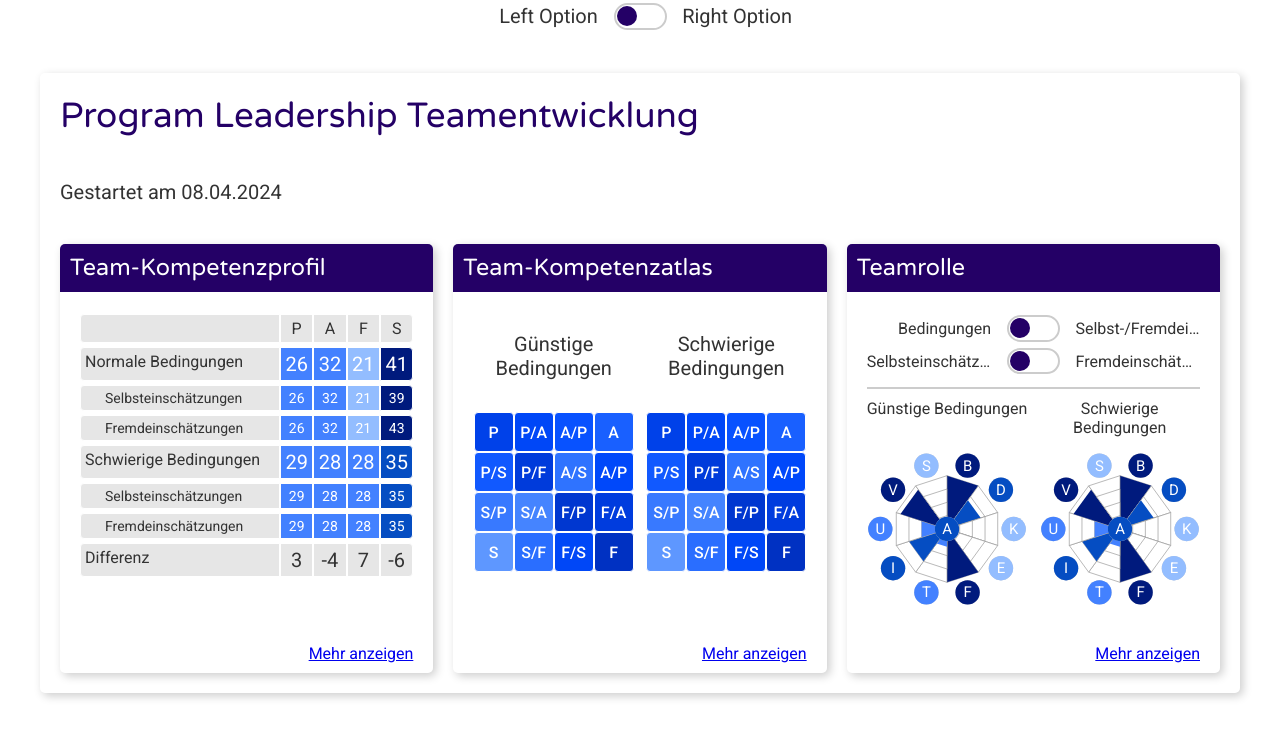
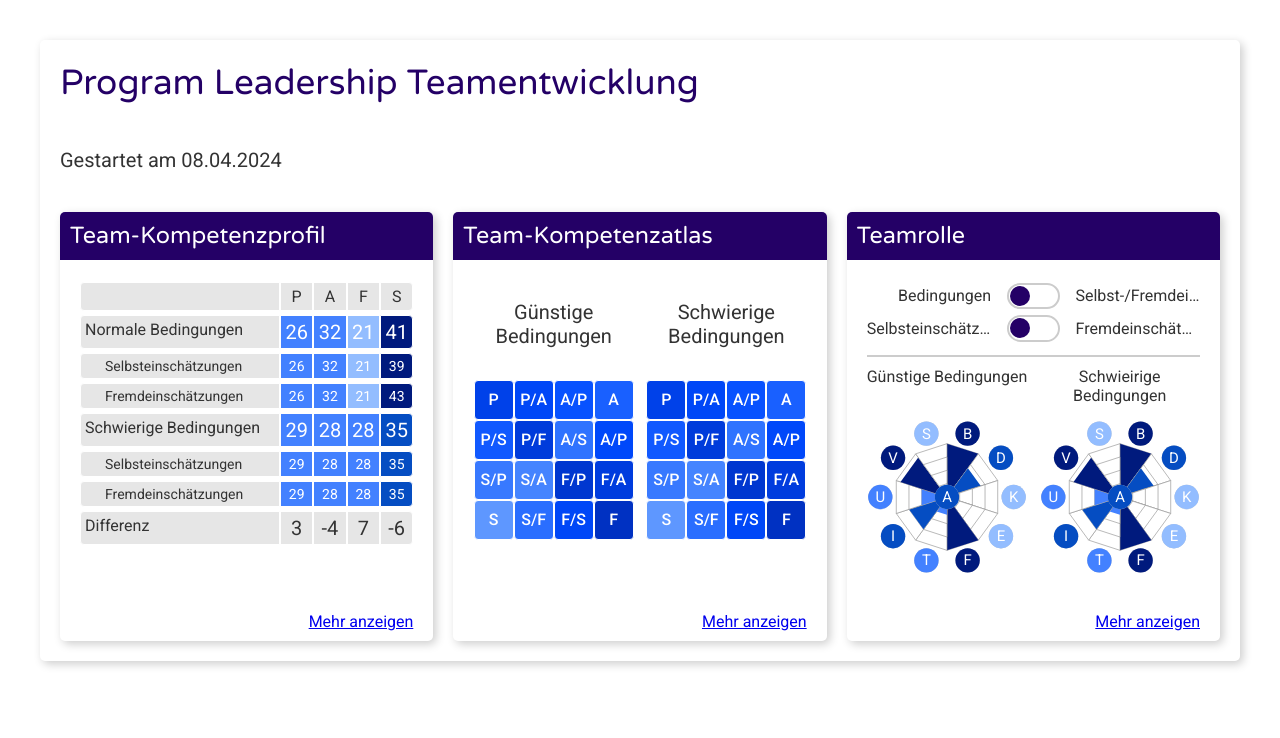
Before and after one commit to stbuhr/consultant-dashboard, an Angular app: page / in a window 1280 px wide. Shown: the top 738 px of the page. Built offline with nearby package versions, Linux system fonts and the light colour scheme.

Commit message:
Refactor switch component and team-teamrole-widget component

```diff
--- a/src/app/app.component.html
+++ b/src/app/app.component.html
@@ -1,2 +1 @@
-<app-switch></app-switch>
 <app-program-preview></app-program-preview>
--- a/src/app/program-preview/program-preview.component.scss
+++ b/src/app/program-preview/program-preview.component.scss
@@ -27,3 +27,9 @@ h2 {
   padding-left: clamp(0rem, (100% - 360px) / 2, 1rem);
   padding-right: clamp(0rem, (100% - 360px) / 2, 1rem);
 }
+
+@media screen and (max-width: 460px) {
+  :host {
+    margin: 0;
+  }
+}
--- a/src/app/switch/switch.component.html
+++ b/src/app/switch/switch.component.html
@@ -1,9 +1,9 @@
 <div class="container">
   <div class="left-wrapper">
-    <div class="left-option">{{ leftOption() }}</div>
+    <div class="left-option">{{ leftOption().title }}</div>
   </div>
-  <input type="checkbox" class="switch" />
+  <input type="checkbox" class="switch" (change)="switchChecked($event)" />
   <div class="right-wrapper">
-    <div class="right-option">{{ rightOption() }}</div>
+    <div class="right-option">{{ rightOption().title }}</div>
   </div>
 </div>
--- a/src/app/switch/switch.component.ts
+++ b/src/app/switch/switch.component.ts
@@ -1,5 +1,16 @@
 import { CommonModule } from '@angular/common';
-import { ChangeDetectionStrategy, Component, input } from '@angular/core';
+import {
+  ChangeDetectionStrategy,
+  Component,
+  EventEmitter,
+  Output,
+  input,
+} from '@angular/core';
+
+export interface SwitchOption {
+  title: string;
+  value: string;
+}
 
 @Component({
   selector: 'app-switch',
@@ -10,8 +21,15 @@ import { ChangeDetectionStrategy, Component, input } from '@angular/core';
   changeDetection: ChangeDetectionStrategy.OnPush,
 })
 export class SwitchComponent {
-  leftOption = input('Left Option');
-  rightOption = input('Right Option');
+  leftOption = input<SwitchOption>({ title: 'Left Option', value: '' });
+  rightOption = input<SwitchOption>({ title: 'Right Option', value: '' });
 
-  // selected = output<boolean>();
+  @Output() selected = new EventEmitter<string>();
+
+  switchChecked(event: Event) {
+    const left = (event.target as HTMLInputElement).checked;
+    this.selected.emit(
+      left ? this.rightOption().value : this.leftOption().value
+    );
+  }
 }
--- a/src/app/teamroles/team-teamrole-widget/team-teamrole-widget.component.html
+++ b/src/app/teamroles/team-teamrole-widget/team-teamrole-widget.component.html
@@ -1,16 +1,20 @@
 <div class="selection">
   <app-switch
-    leftOption="Bedingungen"
-    rightOption="Selbst-/Fremdeinschätzungen"
+    [leftOption]="{ title: 'Bedingungen', value: 'conditions' }"
+    [rightOption]="{
+      title: 'Selbst-/Fremdeinschätzungen',
+      value: 'self-other'
+    }"
+    (selected)="conditionsSelected($event)"
   ></app-switch>
   <app-switch
-    leftOption="Selbsteinschätzungen"
-    rightOption="Fremdeinschätzungen"
+    [leftOption]="leftSelection"
+    [rightOption]="rightSelection"
   ></app-switch>
 </div>
 <div class="comparison">
-  <div class="header">Günstige Bedingungen</div>
-  <div class="header">Schwierige Bedingungen</div>
+  <div class="header">{{ leftAssessment() }}</div>
+  <div class="header">{{ rightAssessment() }}</div>
   <app-team-teamrole-graph class="graph"></app-team-teamrole-graph>
   <app-team-teamrole-graph class="graph"></app-team-teamrole-graph>
 </div>
--- a/src/app/teamroles/team-teamrole-widget/team-teamrole-widget.component.ts
+++ b/src/app/teamroles/team-teamrole-widget/team-teamrole-widget.component.ts
@@ -1,7 +1,12 @@
 import { CommonModule } from '@angular/common';
-import { ChangeDetectionStrategy, Component, signal } from '@angular/core';
+import {
+  ChangeDetectionStrategy,
+  Component,
+  OnInit,
+  signal,
+} from '@angular/core';
 import { TeamTeamroleGraphComponent } from '../team-teamrole-graph/team-teamrole-graph.component';
-import { SwitchComponent } from '../../switch/switch.component';
+import { SwitchComponent, SwitchOption } from '../../switch/switch.component';
 
 @Component({
   selector: 'app-team-teamrole-widget',
@@ -11,7 +16,37 @@ import { SwitchComponent } from '../../switch/switch.component';
   styleUrl: './team-teamrole-widget.component.scss',
   changeDetection: ChangeDetectionStrategy.OnPush,
 })
-export class TeamTeamroleWidgetComponent {
-  comparison = signal<boolean>(false);
-  comparisonTitle = 'Vergleich Bedingungen';
+export class TeamTeamroleWidgetComponent implements OnInit {
+  leftSelection: SwitchOption = {
+    title: 'Selbsteinschätzungen',
+    value: 'self',
+  };
+  rightSelection: SwitchOption = {
+    title: 'Fremdeinschätzungen',
+    value: 'other',
+  };
+  leftAssessment = signal<string>('Günstige Bedingungen');
+  rightAssessment = signal<string>('Schwieirige Bedingungen');
+
+  ngOnInit(): void {}
+
+  conditionsSelected(value: string) {
+    switch (value) {
+      case 'conditions':
+        this.leftSelection = { title: 'Selbsteinschätzungen', value: 'self' };
+        this.rightSelection = { title: 'Fremdeinschätzungen', value: 'other' };
+        this.leftAssessment = signal<string>('Günstige Bedingungen');
+        this.rightAssessment = signal<string>('Schwieirige Bedingungen');
+        break;
+      case 'self-other':
+        this.leftSelection = { title: 'Günstige Bedingungen', value: 'normal' };
+        this.rightSelection = {
+          title: 'Schwierige Bedingungen',
+          value: 'difficult',
+        };
+        this.leftAssessment = signal<string>('Selbsteinschätzungen');
+        this.rightAssessment = signal<string>('Fremdeinschätzungen');
+        break;
+    }
+  }
 }
```
